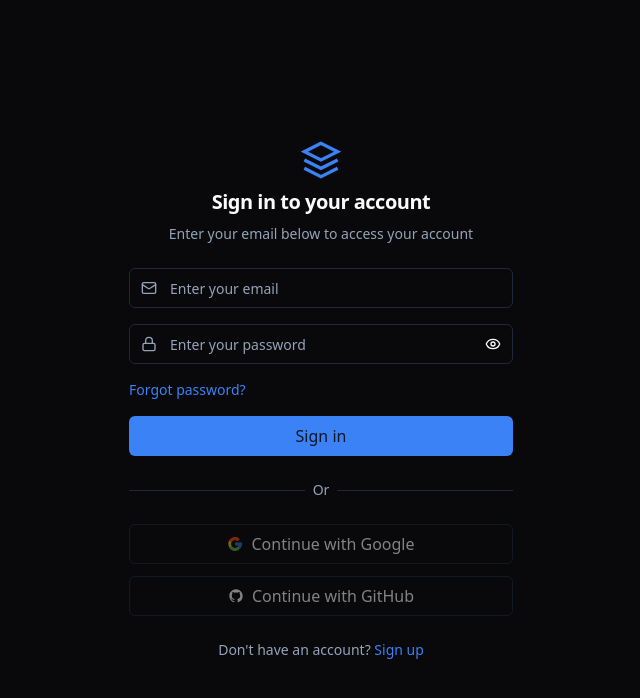
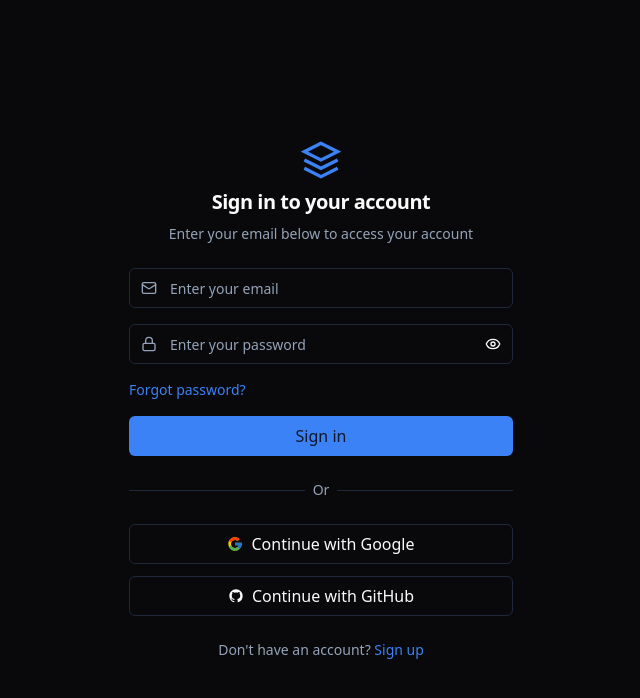
Before and after one commit to UIxie/UIxie, a Next.js app: page /auth in a window 1280 px wide. Shown: the top 698 px of the page, without its empty margins (319-959 px from the left). Built offline with nearby package versions, Linux system fonts and the light colour scheme.

Commit message:
correccion boton outline

```diff
--- a/components/pricing/Pricing.tsx
+++ b/components/pricing/Pricing.tsx
@@ -20,7 +20,7 @@ const plans = [
       "Basic analytics",
     ],
     buttonText: "Your Current Plan",
-    buttonVariant: "outline" as const,
+    buttonVariant: "outlineDisabled" as const,
     href: "#",
   },
   {
--- a/components/ui/button.tsx
+++ b/components/ui/button.tsx
@@ -13,7 +13,10 @@ const buttonVariants = cva(
         destructive:
           "bg-destructive text-destructive-foreground hover:bg-destructive/90",
         outline:
-          "border border-input bg-background  hover:text-accent-foreground disabled opacity-50 hover: cursor-not-allowed",
+          "border border-input bg-background hover:bg-accent hover:text-accent-foreground disabled",
+
+        outlineDisabled:
+          "border border-input bg-background hover:text-accent-foreground disabled opacity-50 hover: cursor-not-allowed",
         secondary:
           "bg-secondary text-secondary-foreground hover:bg-secondary/80",
         ghost: "hover:bg-accent hover:text-accent-foreground",
```
